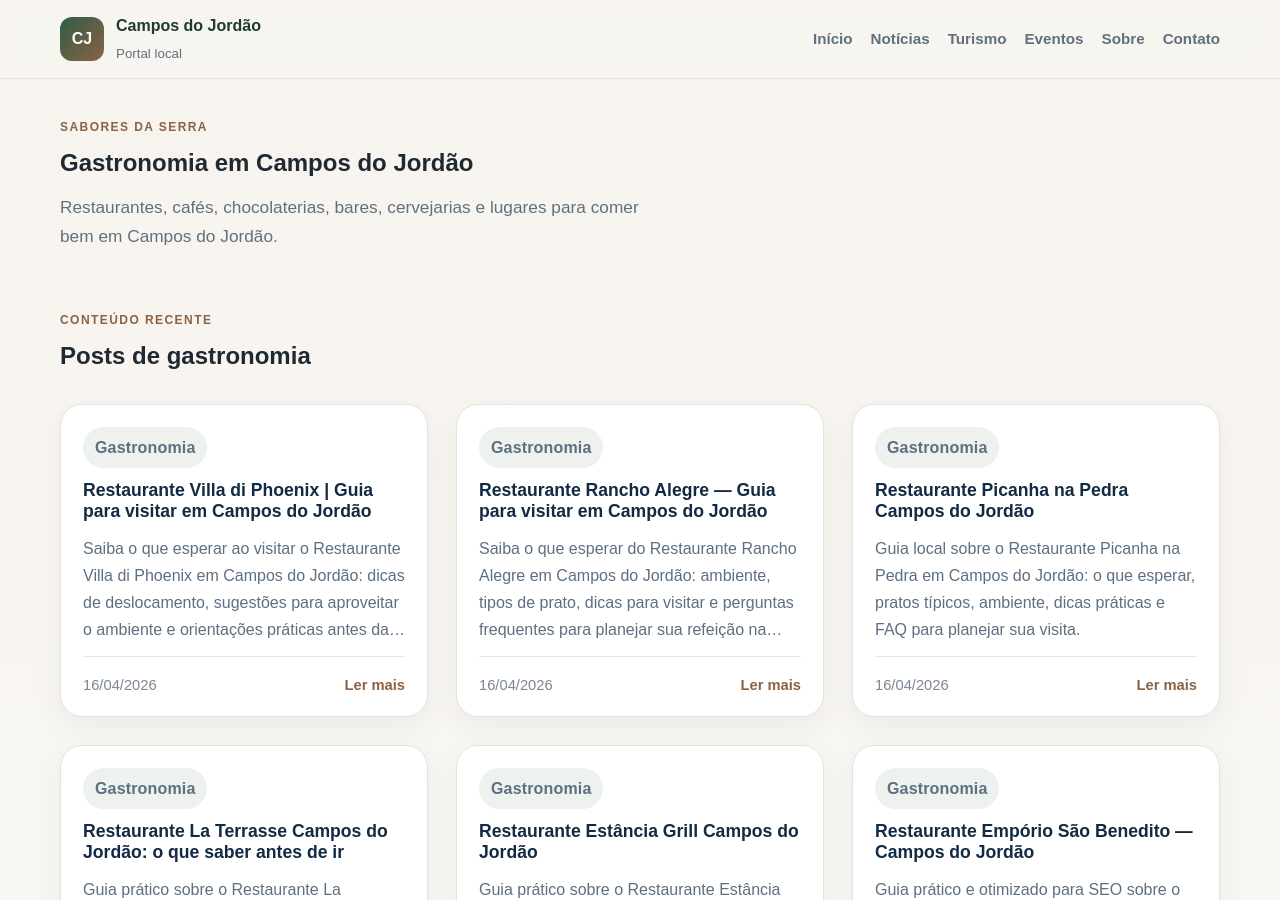
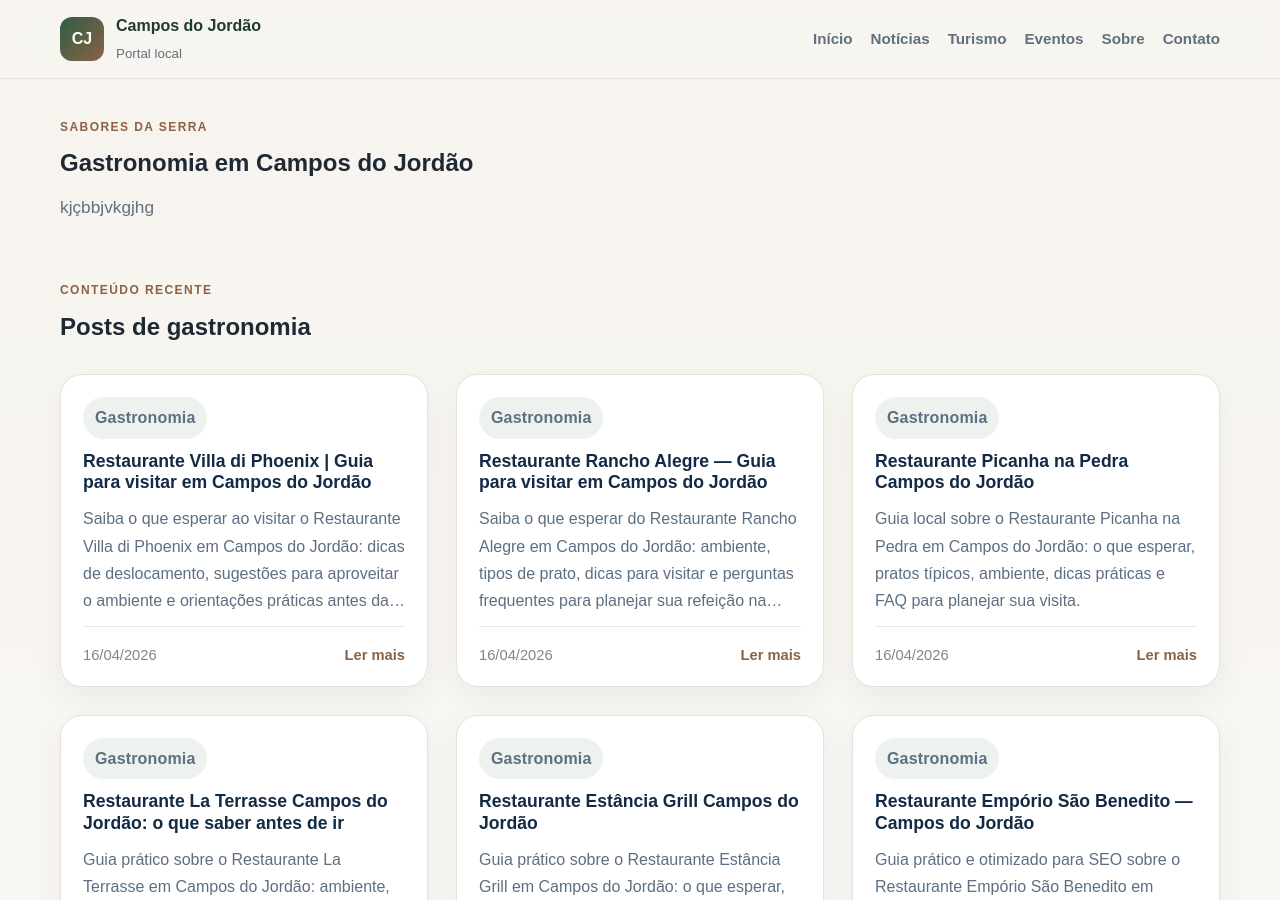
Before and after one commit to projetocamposdojordao/projetocamposdojordao.github.io, a Jekyll site: the page built from gastronomia.md, in a window 1280 px wide and 900 px high. Built offline with Jekyll 4.4.1, drawn with Linux system fonts in a browser that asks for light colours.

Commit message:
Update gastronomia.md

```diff
--- a/gastronomia.md
+++ b/gastronomia.md
@@ -11,7 +11,7 @@ permalink: /gastronomia/
       <p class="eyebrow">Sabores da serra</p>
       <h1>Gastronomia em Campos do Jordão</h1>
       <p class="lead">
-        Restaurantes, cafés, chocolaterias, bares, cervejarias e lugares para comer bem em Campos do Jordão.
+        kjçbbjvkgjhg
       </p>
     </div>
   </div>
```
